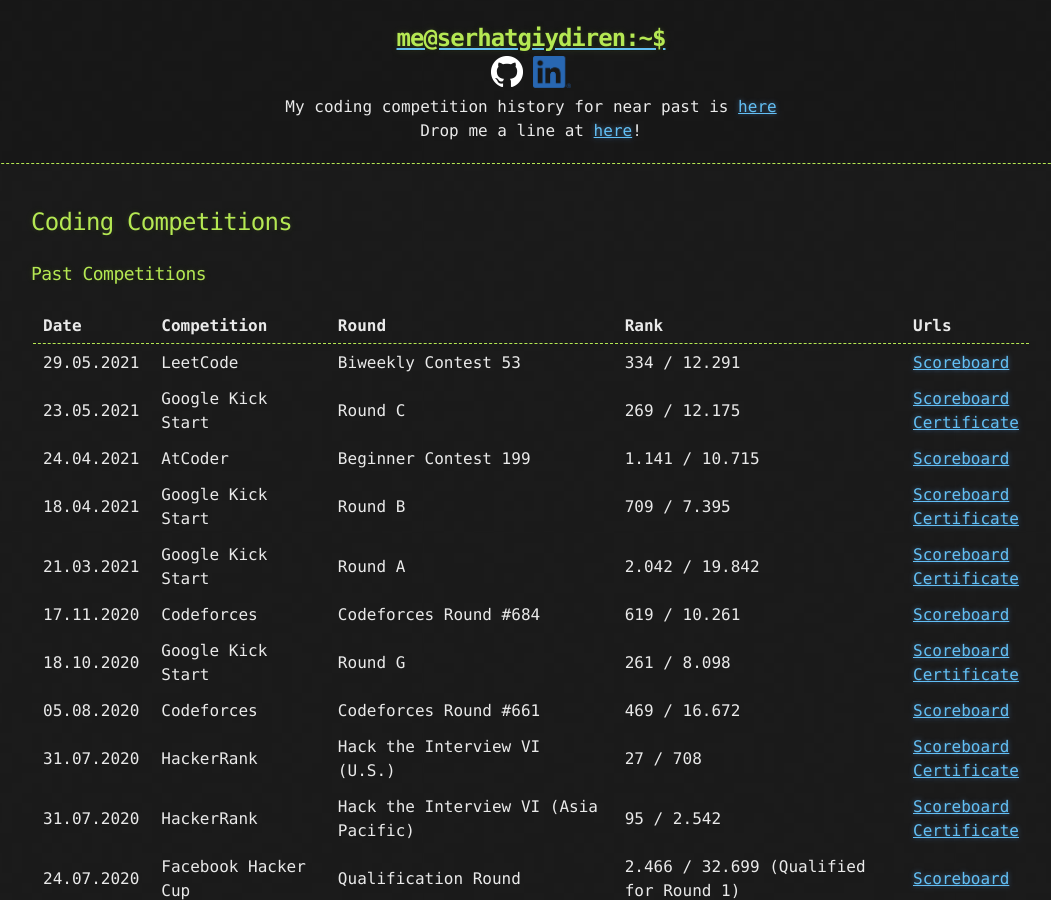
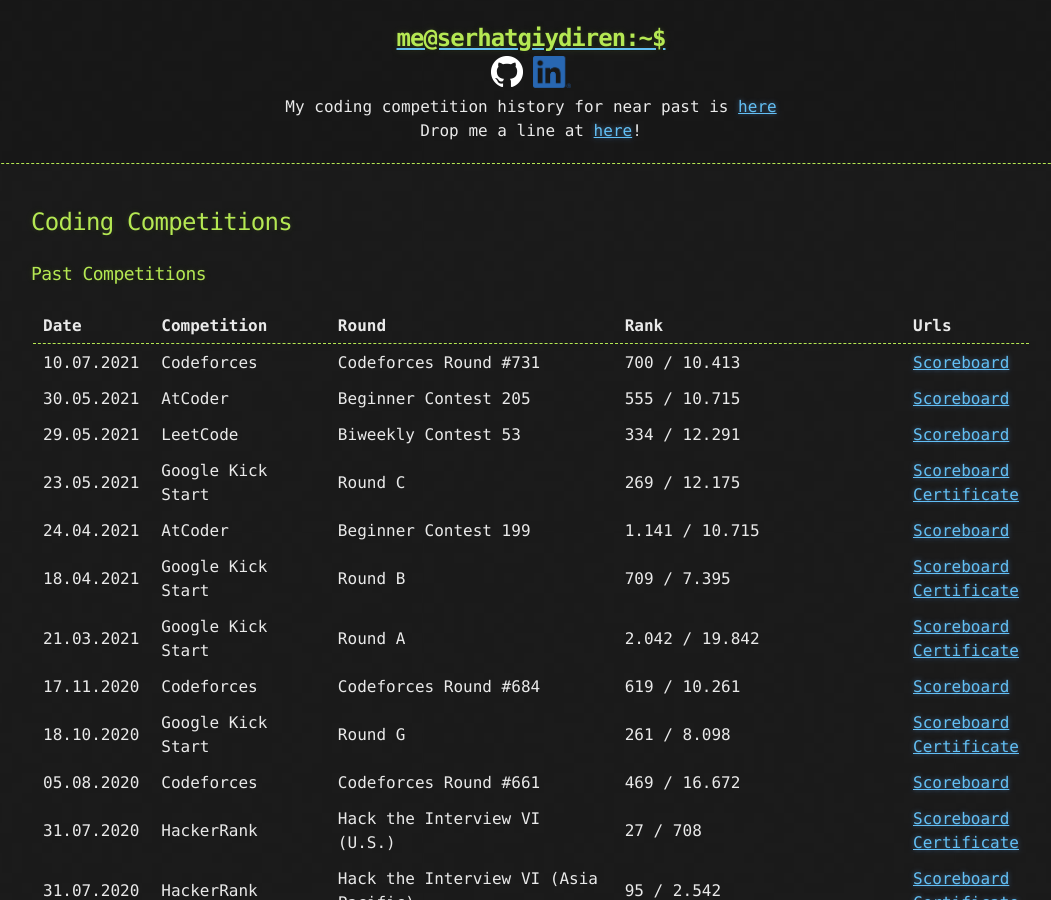
Before and after one commit to goodHunter27/serhatgiydiren.github.io, a Jekyll site: the page built from _posts/2020-01-07-coding-competitions.md, in a window 1280 px wide and 900 px high. Shown: the whole window, without its empty margins (109-1160 px from the left). Built offline with Jekyll 4.4.1, drawn with Linux system fonts in a browser that asks for light colours.

Commit message:
Update 2020-01-07-coding-competitions.md

```diff
--- a/_posts/2020-01-07-coding-competitions.md
+++ b/_posts/2020-01-07-coding-competitions.md
@@ -7,6 +7,8 @@
 
 Date | Competition | Round | Rank | Urls
 ------------ | ------------- | ------------- | ------------- | -------------
+10.07.2021 | Codeforces | Codeforces Round #731 | 700 / 10.413 | [Scoreboard](https://atcoder.jp/contests/abc203/standings){:target="_blank"}
+30.05.2021 | AtCoder | Beginner Contest 205 | 555 / 10.715 | [Scoreboard](https://atcoder.jp/contests/abc199/standings){:target="_blank"}
 29.05.2021 | LeetCode | Biweekly Contest 53 | 334 / 12.291 | [Scoreboard](https://leetcode.com/contest/biweekly-contest-53/ranking){:target="_blank"}
 23.05.2021 | Google Kick Start | Round C | 269 / 12.175 | [Scoreboard](https://codingcompetitions.withgoogle.com/kickstart/round/0000000000435c44){:target="_blank"}<br />[Certificate](https://codingcompetitions.withgoogle.com/kickstart/certificate/summary/0000000000435bad){:target="_blank"}
 24.04.2021 | AtCoder | Beginner Contest 199 | 1.141 / 10.715 | [Scoreboard](https://atcoder.jp/contests/abc199/standings){:target="_blank"}
```
